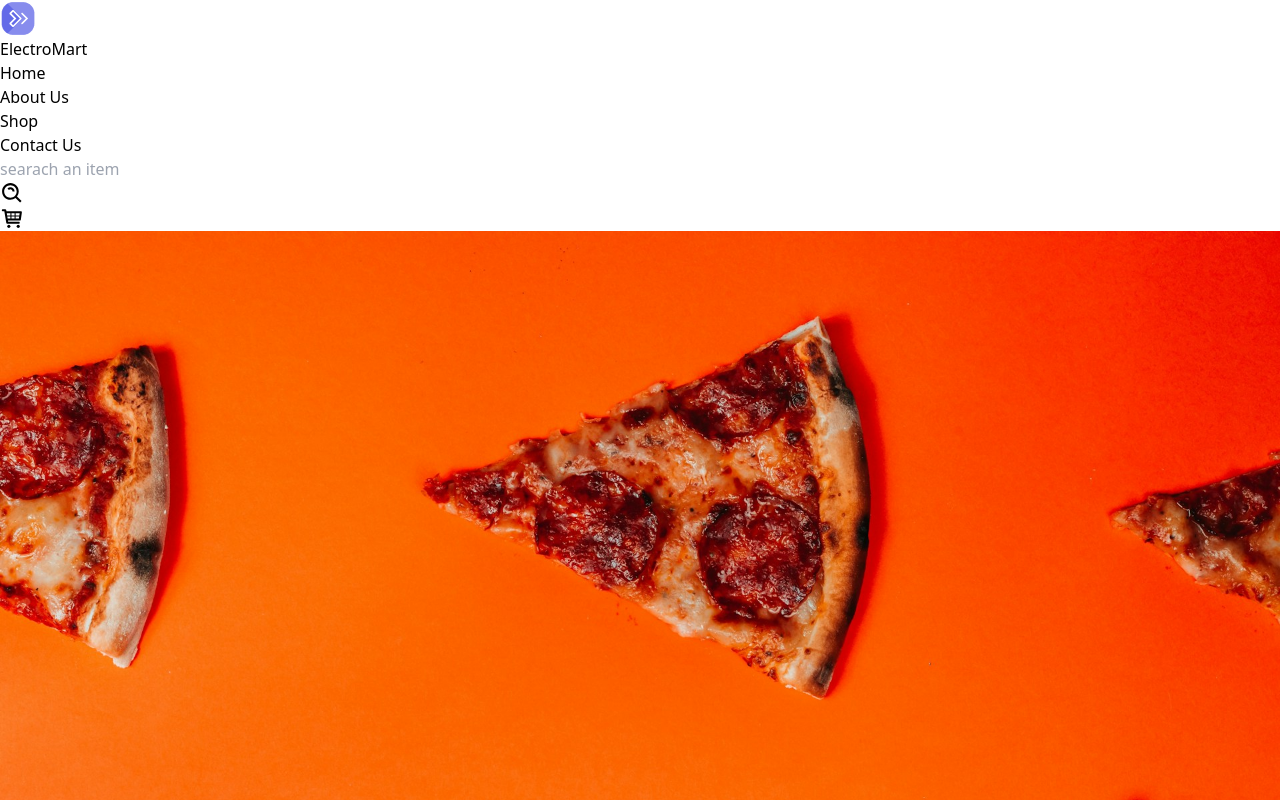
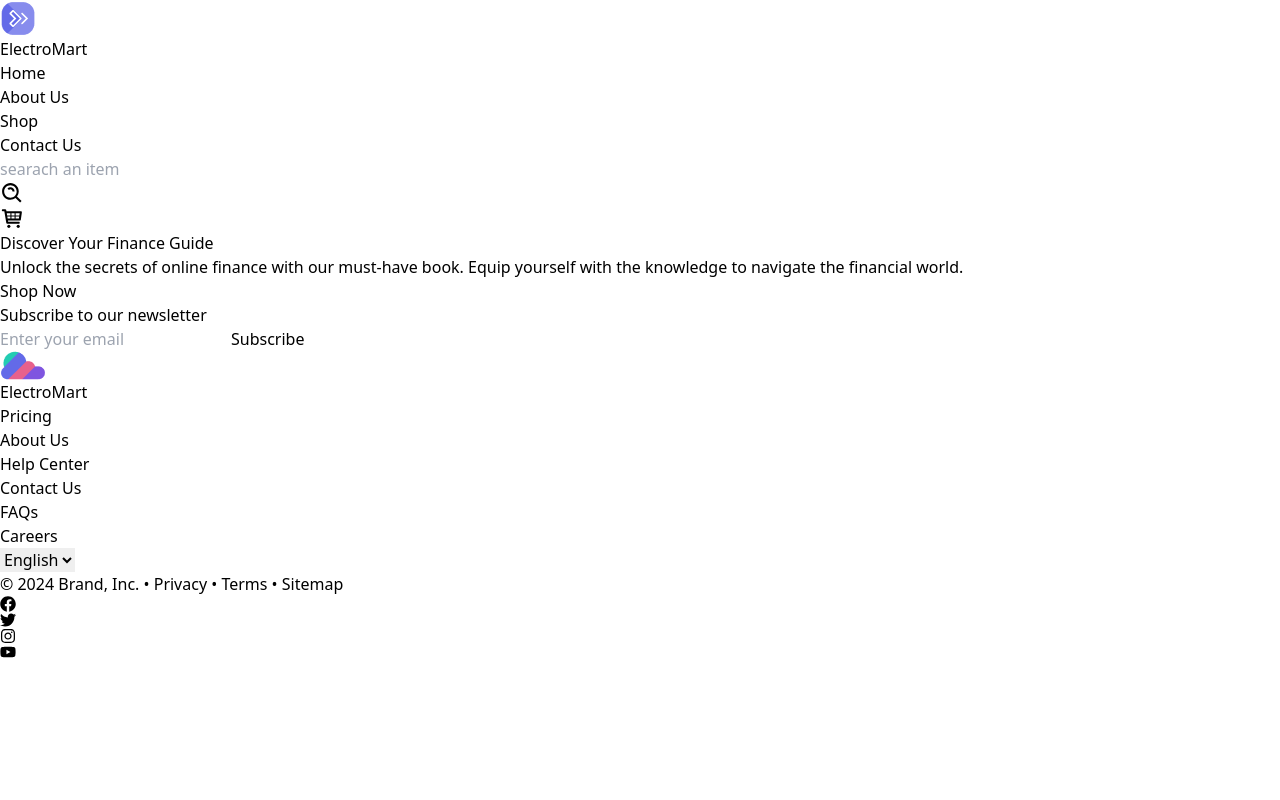
Before and after one commit to HasnainAli313/ElectroMart-Ecommerce-app, a React (Vite) app: page / in a window 1280 px wide. Shown: the top 800 px of the page. Built offline with nearby package versions, Linux system fonts and the light colour scheme.

Commit message:
added hero section

```diff
--- a/src/components/Hero.jsx
+++ b/src/components/Hero.jsx
@@ -1,12 +1,11 @@
-import banner from "../assets/hero.jpg"
 
 function Hero() {
   return (
-    //Banner
-    <section>
-        <div className='h-[100vh]'>
-            <img className="h-[50vh] w-[100vw] " src={banner} alt="" />
-            <h1 className=" text-5xl bg-gray-400 relative top-3">adasd</h1>
+    <section className="bg-[#FAFAFB] p-5">
+        <div className="flex flex-col items-center gap-5">
+                 <h1 className="text-[#636AE8] text-4xl font-semibold">Discover Your Finance Guide</h1>
+                 <p>Unlock the secrets of online finance with our must-have book. Equip yourself with the knowledge to navigate the financial world.</p>
+                 <button className=" rounded-md text-white p-1 bg-[#636AE8]">Shop Now</button>
         </div>
     </section>
   )
```
